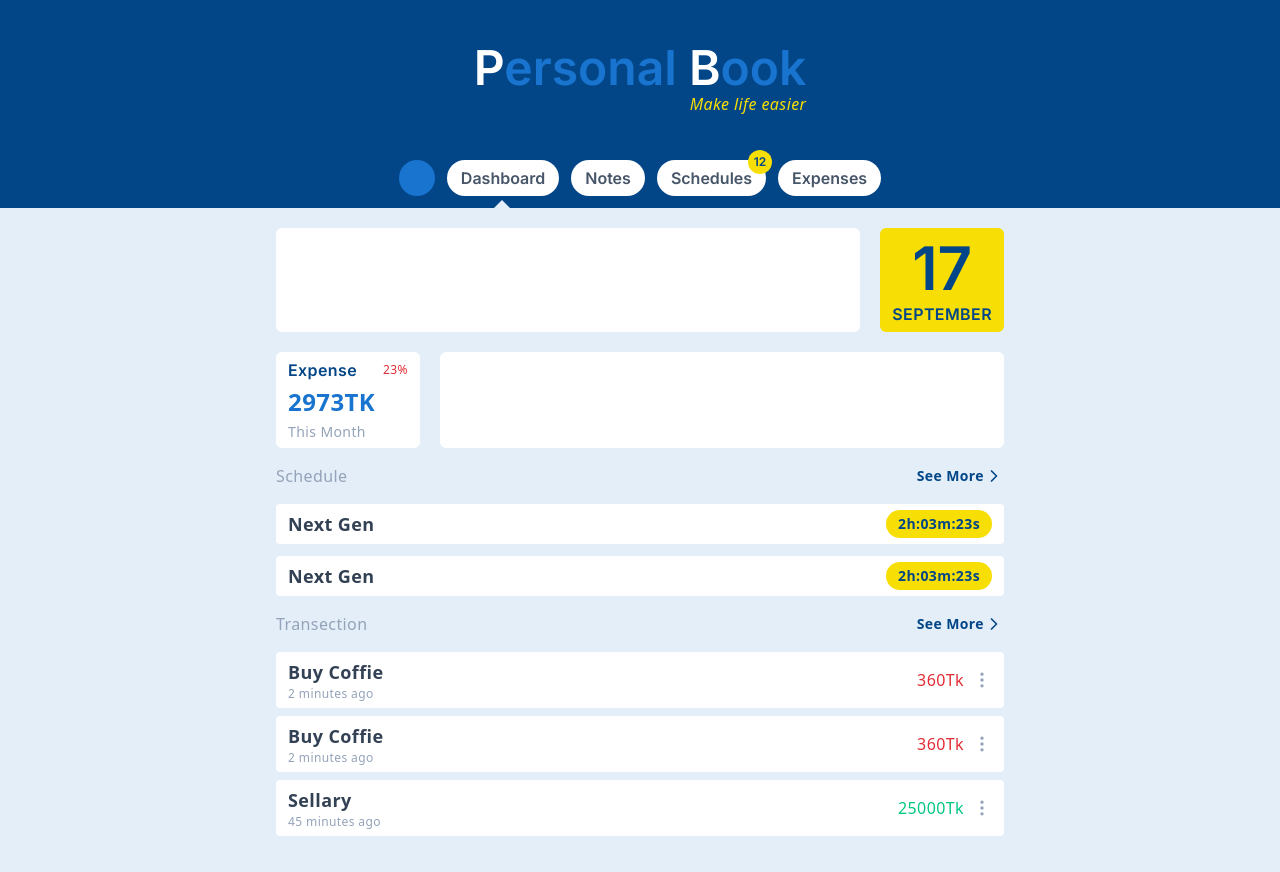
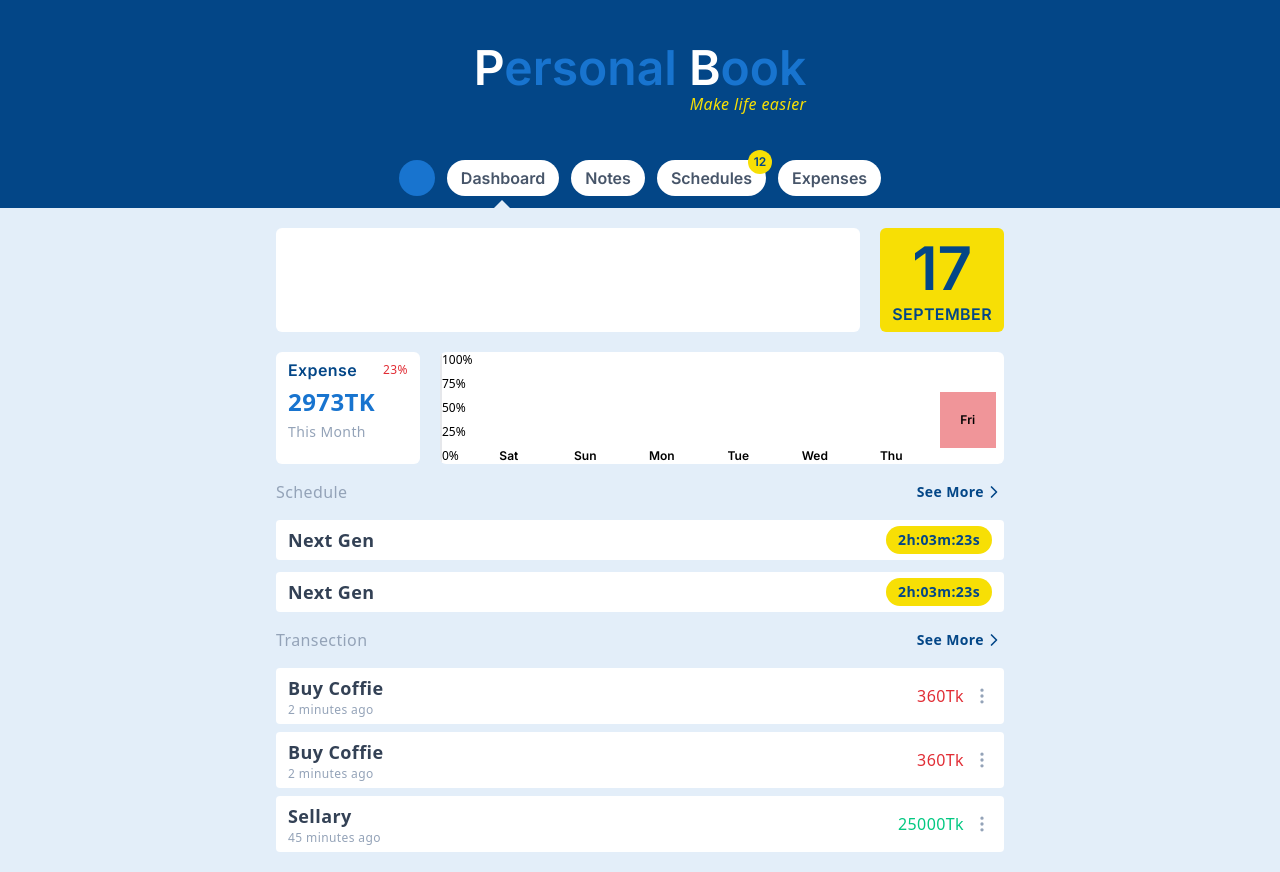
Before and after one commit to zubayer-47/personal-book, a React (Vite) app: page /#/ in a window 1280 px wide. Built offline with nearby package versions, Linux system fonts and the light colour scheme; no server answers.

Commit message:
working with barChart

```diff
--- a/src/components/Modal/Calendar.tsx
+++ b/src/components/Modal/Calendar.tsx
@@ -92,7 +92,7 @@ const Calendar: React.FC<Props> = ({ initialDate = new Date(), callback }) => {
 	};
 
 	return (
-		<div className='w-full bg-white rounded-lg p-6 max-w-sm absolute top-28 right-16 shadow-2xl z-10'>
+		<div className='w-full max-w-sm bg-white rounded-lg p-6 absolute top-28 md:right-16 shadow-2xl z-10'>
 			<div className='flex items-center justify-between mb-4'>
 				<div>
 					<button
@@ -108,7 +108,9 @@ const Calendar: React.FC<Props> = ({ initialDate = new Date(), callback }) => {
 						{'<'}
 					</button>
 				</div>
-				<h2 className='text-2xl font-semibold'>{formateDate(currentDate)}</h2>
+				<h2 className='text-lg md:text-2xl font-semibold'>
+					{formateDate(currentDate)}
+				</h2>
 				<div>
 					<button
 						onClick={nextMonth}
--- a/src/components/widgets/TransactionItem.tsx
+++ b/src/components/widgets/TransactionItem.tsx
@@ -8,6 +8,7 @@ type Props = {
 	cost: number;
 	openWidget?: boolean;
 	handleWidgetModal?: ButtonClickHandler;
+	onClose?: () => void;
 	// deleteExpense: ButtonClickHandler;
 };
 
@@ -18,6 +19,7 @@ const TransactionItem = ({
 	cost,
 	openWidget,
 	handleWidgetModal,
+	onClose,
 }: // deleteExpense,
 Props) => {
 	return (
@@ -34,7 +36,7 @@ Props) => {
 				>
 					{cost}Tk
 				</div>
-				<button type='button' onClick={handleWidgetModal}>
+				<button type='button' onClick={handleWidgetModal} onBlur={onClose}>
 					<FiMoreVertical className='w-5 h-5 text-slate-400' />
 				</button>
 
--- a/src/index.css
+++ b/src/index.css
@@ -1,6 +1,11 @@
 @tailwind base;
 @tailwind components;
 @tailwind utilities;
+
+:root {
+    --bar-height-var: 0px !important;
+    --bar-hover-content: "0%";
+}
 
 .active {
     position: relative;
@@ -18,3 +23,16 @@ active::before {
     border-right: .5rem solid transparent;
     border-bottom: .5rem solid #e3eef9;
 }
+
+.bar-height {
+    height: var(--bar-height-var);
+    position: relative;
+}
+
+.bar-height:hover::before {
+    content: var(--bar-hover-content);
+    position: absolute;
+    bottom: -1.5rem;
+    left: 55%;
+    transform: translate(-50%, -50%);
+}
--- a/src/pages/dashboard/Dashboard.tsx
+++ b/src/pages/dashboard/Dashboard.tsx
@@ -1,6 +1,7 @@
 import { useState } from 'react';
 import ContainerLayout from '../../components/Layouts/ContainerLayout';
 import Calendar from '../../components/Modal/Calendar';
+import BarChart from '../../components/graphs/BarChart';
 import ScheduleItem from '../../components/widgets/ScheduleItem';
 import SectionLabel from '../../components/widgets/SectionLabel';
 import TransactionItem from '../../components/widgets/TransactionItem';
@@ -29,6 +30,7 @@ const Dashboard = () => {
 					<button
 						type='button'
 						onClick={toggleCalenderVisibility}
+						onBlur={toggleCalenderVisibility}
 						className='flex flex-col items-center bg-yellow text-primary-200 px-3 py-1.5 rounded-md '
 					>
 						<div className='flex-1 px-3 py-1 text-6xl font-medium'>
@@ -47,7 +49,9 @@ const Dashboard = () => {
 						<div className='font-bold text-2xl text-primary-100'>2973TK</div>
 						<div className='text-sm text-slate-400'>This Month</div>
 					</div>
-					<div className='flex-1 bg-white rounded-md'></div>
+					<div className='flex-1 h-full bg-white rounded-md overflow-hidden'>
+						<BarChart />
+					</div>
 				</div>
 			</div>
 
--- a/src/pages/expense/Expense.tsx
+++ b/src/pages/expense/Expense.tsx
@@ -75,6 +75,7 @@ const Expense = () => {
 							reason={expense.reason}
 							cost={expense.cost}
 							openWidget={expenseId === expense.id}
+							onClose={() => handleWidgetModal(expense.id)}
 							handleWidgetModal={() => handleWidgetModal(expense.id)}
 							// deleteExpense={() => deleteExpense(expense.id)}
 						/>
@@ -103,6 +104,7 @@ const Expense = () => {
 							reason={expense.reason}
 							cost={expense.cost}
 							openWidget={expenseId === expense.id}
+							onClose={() => handleWidgetModal(expense.id)}
 							handleWidgetModal={() => handleWidgetModal(expense.id)}
 						/>
 					))}
```
